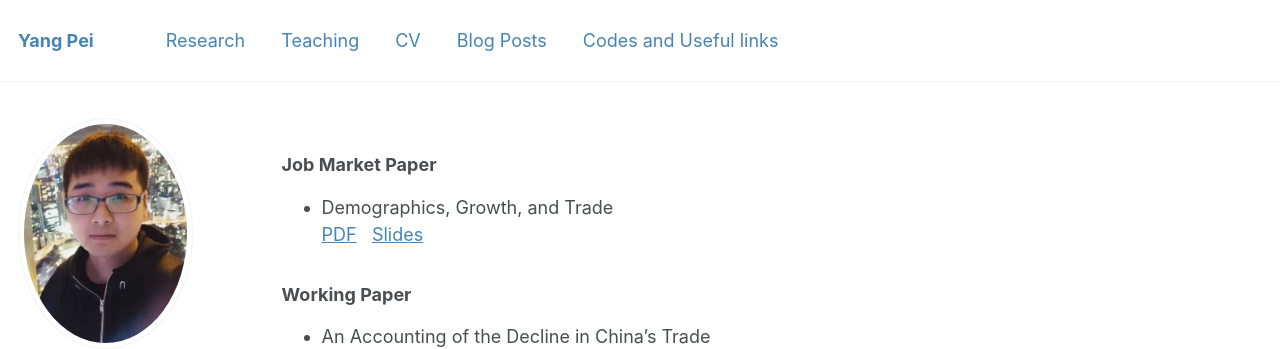
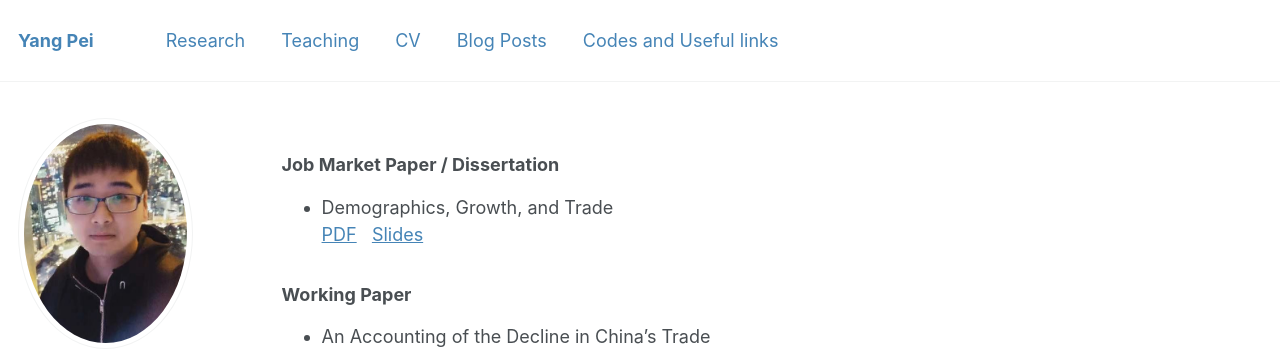
Before and after one commit to ypei1/ypei1.github.io, a Jekyll site: the page built from _pages/research.md, in a window 1280 px wide. Shown: the top 349 px of the page. Built offline with Jekyll 4.4.1, drawn with Linux system fonts in a browser that asks for light colours.

Commit message:
Update research.md

```diff
--- a/_pages/research.md
+++ b/_pages/research.md
@@ -5,7 +5,7 @@ permalink: projects/
 author_profile: true
 ---
 
-### Job Market Paper
+### Job Market Paper /  Dissertation
 - Demographics, Growth, and Trade
  [PDF](http://example.com/) &nbsp; [Slides](/files/paper1.pdf)  <!--   [PDF](http://example.com/){: .btn} &nbsp; [Slides](/files/paper1.pdf){: .btn} -->
 
```
